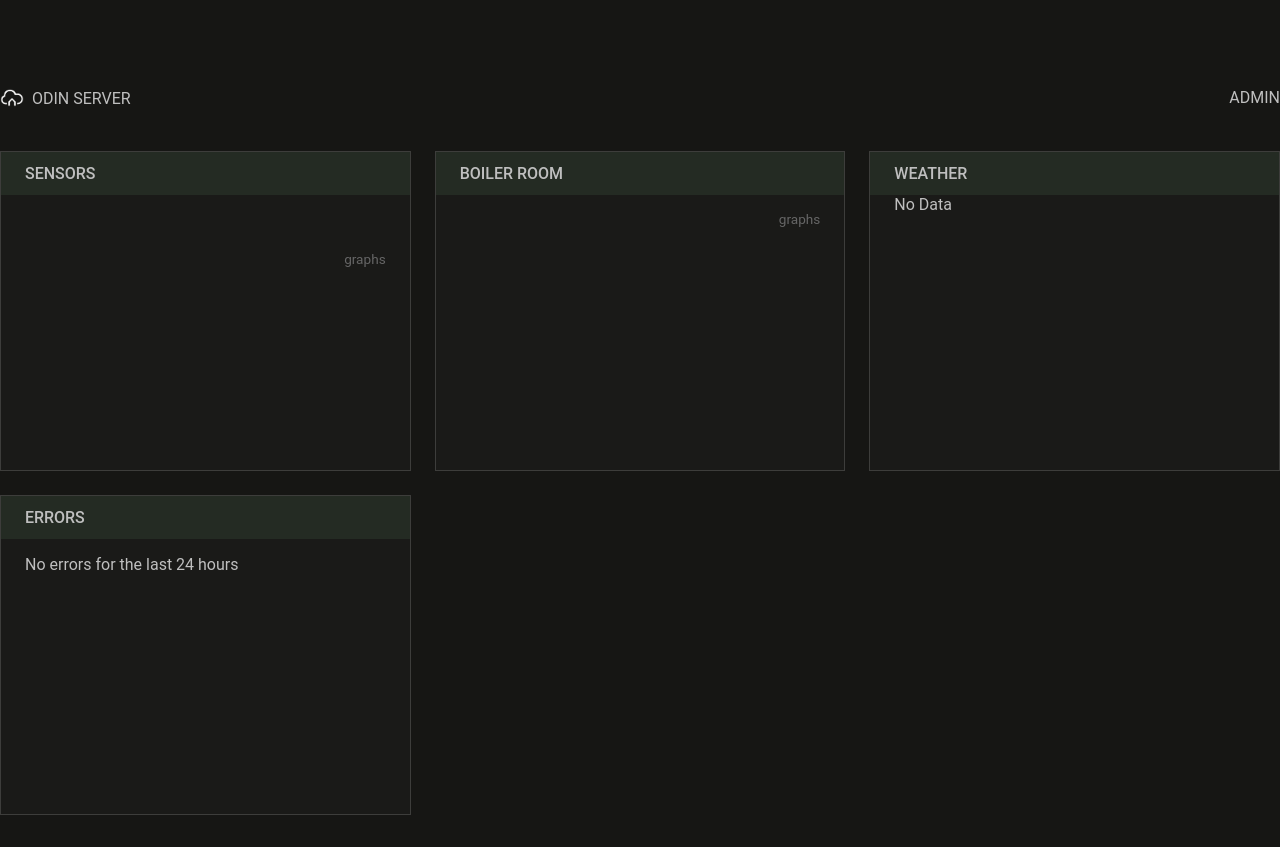
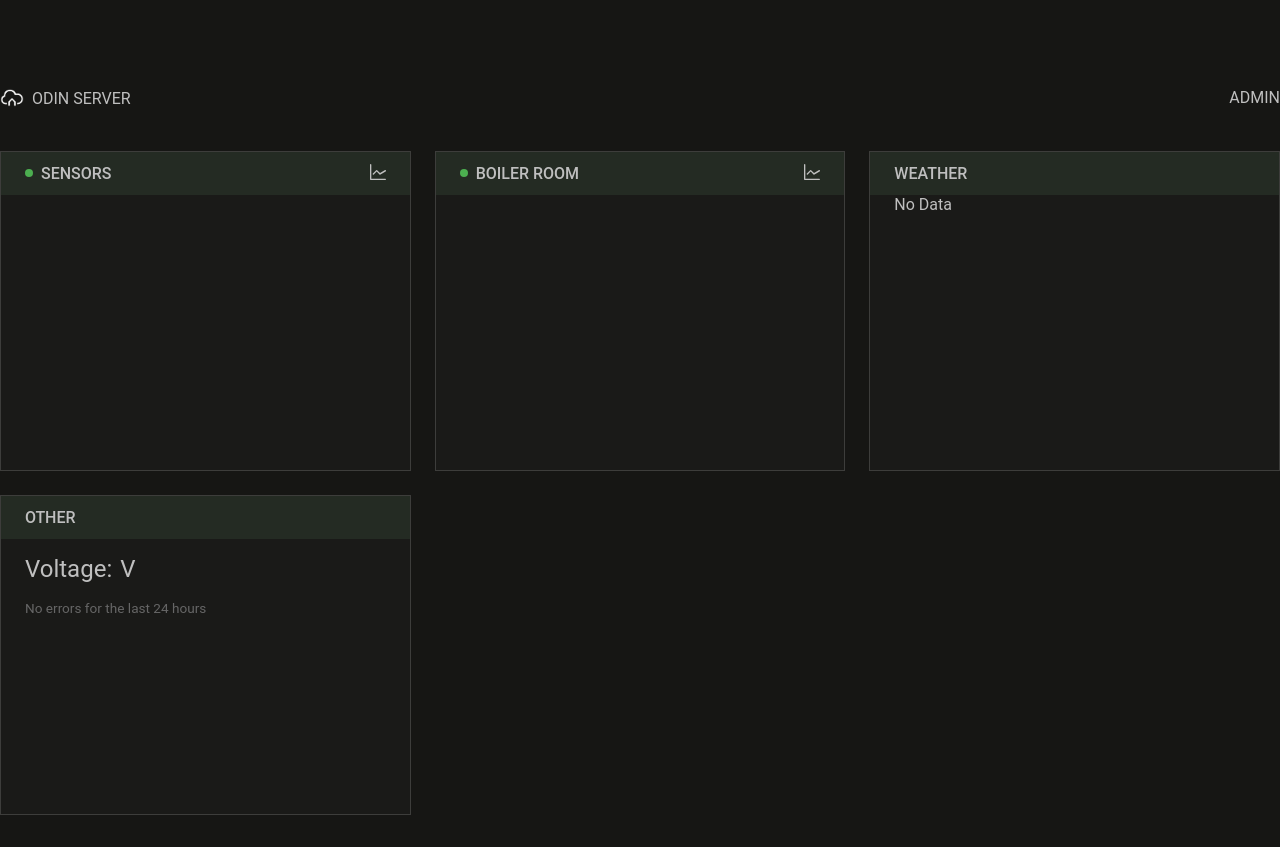
Before and after one commit to manti-by/odin, a Django app: page / in a window 1280 px wide. Run offline with Django 5.2, Linux system fonts and the light colour scheme; data that the repository does not hold is empty.

Commit message:
Update index template

```diff
--- a/odin/api/v1/core/serializers.py
+++ b/odin/api/v1/core/serializers.py
@@ -15,6 +15,7 @@ class MetricChoices(TextChoices):
     TEMP = "temp", _("Temp")
     HUMIDITY = "humidity", _("Humidity")
     PRESSURE = "pressure", _("Pressure")
+    VOLTAGE = "voltage", _("Voltage")
 
 
 class ChartTypeSerializer(serializers.Serializer):
--- a/odin/apps/core/utils.py
+++ b/odin/apps/core/utils.py
@@ -26,6 +26,8 @@ def create_metric_gauge_chart(value: Decimal, metric: MetricChoices) -> str:
         min_value, max_value, min_green_value, max_green_value = 0, 100, 45, 75
     if metric == MetricChoices.PRESSURE:
         min_value, max_value, min_green_value, max_green_value = 670, 810, 740, 780
+    if metric == MetricChoices.VOLTAGE:
+        min_value, max_value, min_green_value, max_green_value = 200, 260, 220, 240
 
     value_color = GREEN_COLOR
     if value < min_green_value:
--- a/odin/apps/core/views.py
+++ b/odin/apps/core/views.py
@@ -7,6 +7,7 @@ from django.shortcuts import render
 from django.utils import timezone
 
 from odin.apps.core.models import Log
+from odin.apps.electricity.models import VoltageLog
 from odin.apps.sensors.models import Sensor
 from odin.apps.weather.models import Weather
 
@@ -15,10 +16,16 @@ logger = logging.getLogger(__name__)
 
 
 def index_view(request: HttpRequest) -> HttpResponse:
+    voltage = VoltageLog.objects.last()
+    home_sensors_is_alive = all([x.is_alive for x in Sensor.objects.active().ds18b20()])
+    boiler_sensors_is_alive = all([x.is_alive for x in Sensor.objects.active().esp8266()])
     context = {
-        "time": timezone.now().strftime("%d %b %Y %H:%m"),
+        "time": timezone.now().strftime("%d %b %Y %H:%M"),
         "weather": Weather.objects.current(),
         "sensors": Sensor.objects.active().visible().order_by("order"),
+        "home_sensors_is_alive": home_sensors_is_alive,
+        "boiler_sensors_is_alive": boiler_sensors_is_alive,
         "error_logs": Log.objects.errors_last_day(),
+        "voltage": voltage,
     }
     return render(request, "index.html", context=context)
--- a/odin/apps/sensors/admin.py
+++ b/odin/apps/sensors/admin.py
@@ -13,6 +13,7 @@ class SensorAdmin(admin.ModelAdmin):
         "type",
         "is_active",
         "is_visible",
+        "is_alive",
         "updated_at",
         "created_at",
     )
--- a/odin/apps/sensors/models.py
+++ b/odin/apps/sensors/models.py
@@ -5,6 +5,7 @@ from decimal import Decimal
 from typing import TYPE_CHECKING
 
 from django.conf import settings
+from django.contrib import admin
 from django.db import models
 from django.db.models import query
 from django.utils import timezone
@@ -84,6 +85,10 @@ class Sensor(models.Model):
         return SensorLog.objects.filter(sensor_id=self.sensor_id).order_by("created_at").last()
 
     @property
+    @admin.display(
+        boolean=True,
+        description=_("Is Alive"),
+    )
     def is_alive(self) -> bool:
         if not self.latest_log:
             return False
--- a/odin/static/css/index/base.css
+++ b/odin/static/css/index/base.css
@@ -15,12 +15,15 @@
 }
 
 .home .tile h2 {
-  font-family: "Roboto", sans-serif;
   font-weight: 500;
   margin-bottom: 0;
   padding: .75rem 1.5rem .75rem 1.5rem;
   text-transform: uppercase;
   background: #242b23;
+}
+
+.home .tile h2 a.graph {
+  float: right;
 }
 
 .home .tile .body {
@@ -49,8 +52,18 @@
   width: 100px;
 }
 
-.home .more {
-  display: block;
-  text-align: right;
-  text-transform: lowercase;
+.home .voltage {
+  display: flex;
+  justify-content: flex-start;
+  align-items: center;
+  margin-bottom: 1rem;
 }
+
+.home .voltage .label {
+  font-size: 1.5rem;
+  margin-right: .5rem;
+}
+
+.home .voltage .value {
+  font-size: 1.5rem;
+}
--- a/odin/static/css/index/sensors.css
+++ b/odin/static/css/index/sensors.css
@@ -15,10 +15,10 @@
 .home .alive-indicator {
   display: inline-block;
   margin-bottom: 4px;
-  width: 6px;
-  height: 6px;
+  width: 8px;
+  height: 8px;
   border-radius: 50%;
-  margin-right: 3px;
+  margin-right: 4px;
   vertical-align: middle;
 }
 
--- /dev/null
+++ b/odin/static/css/index/voltage.css
@@ -0,0 +1,14 @@
+.home .voltage .body {
+  padding-top: 1rem;
+}
+.home .voltage .voltage-chart {
+  display: flex;
+  justify-content: center;
+  margin-bottom: 0.5rem;
+}
+.home .voltage .voltage-values {
+  display: flex;
+  justify-content: space-around;
+  font-size: 0.75rem;
+  color: #e0e0e0;
+}
--- a/odin/templates/index.html
+++ b/odin/templates/index.html
@@ -15,6 +15,7 @@
   <link href="{% static 'css/index/errors.css' %}" rel="stylesheet">
   <link href="{% static 'css/index/sensors.css' %}" rel="stylesheet">
   <link href="{% static 'css/index/weather.css' %}" rel="stylesheet">
+  <link href="{% static 'css/index/voltage.css' %}" rel="stylesheet">
   <link href="{% static 'css/responsive/index.css' %}" rel="stylesheet">
   <link href="{% static 'css/modal.css' %}" rel="stylesheet">
 {% endblock %}
@@ -28,7 +29,15 @@
   <div class="container home">
     <div class="grid">
       <div class="tile sensors esp8266">
-        <h2>{% translate "Sensors" %}</h2>
+        <h2>
+          <a href="{% url 'admin:sensors_sensor_changelist' %}">
+            <span class="alive-indicator {% if home_sensors_is_alive %}alive{% else %}dead{% endif %}"></span>
+          </a>
+          {% translate "Sensors" %}
+          <a href="{% url 'sensors_home' %}" class="graph">
+            <img src="{% static 'img/graph.svg' %}" alt="graph" width="16">
+          </a>
+        </h2>
         <div class="body">
           <ul>
             {% for sensor in sensors.esp8266 %}
@@ -38,10 +47,7 @@
                 data-sensor-name="{{ sensor.name }}"
                 data-target-temp="{{ sensor.context.target_temp|default_if_none:'' }}"
               >
-                <div class="name">
-                  <span class="alive-indicator {% if sensor.is_alive %}alive{% else %}dead{% endif %}"></span>
-                  {{ sensor.name }}
-                </div>
+                <div class="name">{{ sensor.name }}</div>
                 <div class="temp">{{ sensor.temp|format_decimal }}<span>&deg;C</span></div>
                 <div class="humidity">{{ sensor.humidity|format_decimal }}<span>%</span></div>
                 <div class="edit">
@@ -52,16 +58,22 @@
               </li>
             {% endfor %}
           </ul>
-          <a href="{% url 'sensors_home' %}" class="more info">{% translate "Graphs" %}</a>
         </div>
       </div>
       <div class="tile sensors ds18b20">
-        <h2>{% translate "Boiler Room" %}</h2>
+        <h2>
+          <a href="{% url 'admin:sensors_sensor_changelist' %}">
+            <span class="alive-indicator {% if boiler_sensors_is_alive %}alive{% else %}dead{% endif %}"></span>
+          </a>
+          {% translate "Boiler Room" %}
+          <a href="{% url 'sensors_boiler' %}" class="graph">
+            <img src="{% static 'img/graph.svg' %}" alt="graph" width="16">
+          </a>
+        </h2>
         <div class="body">
           <ul class="row">
             {% for sensor in sensors.ds18b20 %}
               <li class="sensor">
-                <span class="alive-indicator {% if sensor.is_alive %}alive{% else %}dead{% endif %}"></span>
                 <div class="value">
                   <img src="/api/v1/core/chart/?value={{ sensor.temp|unlocalize }}&metric=temp">
                 </div>
@@ -82,7 +94,6 @@
               </li>
             {% endfor %}
           </ul>
-          <a href="{% url 'sensors_boiler' %}" class="more info">{% translate "Graphs" %}</a>
         </div>
       </div>
       <div class="tile weather">
@@ -152,8 +163,13 @@
         </div>
       </div>
       <div class="tile errors">
-        <h2>{% translate "Errors" %}</h2>
+        <h2>{% translate "Other" %}</h2>
         <div class="body">
+          <div class="voltage">
+            <span class="label">{% translate "Voltage" %}:</span>
+            <span class="value">{{ voltage.voltage|floatformat:0 }} V</span>
+          </div>
+          <div class="errors">
             {% if error_logs %}
               <ul>
                 {% for log in error_logs %}
@@ -164,10 +180,12 @@
                 {% endfor %}
               </ul>
             {% else %}
-            <div class="success">{% translate "No errors for the last 24 hours" %}</div>
+              <div class="success info">{% translate "No errors for the last 24 hours" %}</div>
             {% endif %}
           </div>
         </div>
       </div>
     </div>
-{% include "modal.html" %} {% endblock %}
+  </div>
+  {% include "modal.html" %}
+{% endblock %}
```
Also changed, not shown: odin/static/img/admin.png (deleted), odin/static/img/deluge.png (deleted), odin/static/img/graph.svg (added), odin/templates/voltage_chart.svg (added). Lines whose indentation alone changed are shown as unchanged.
